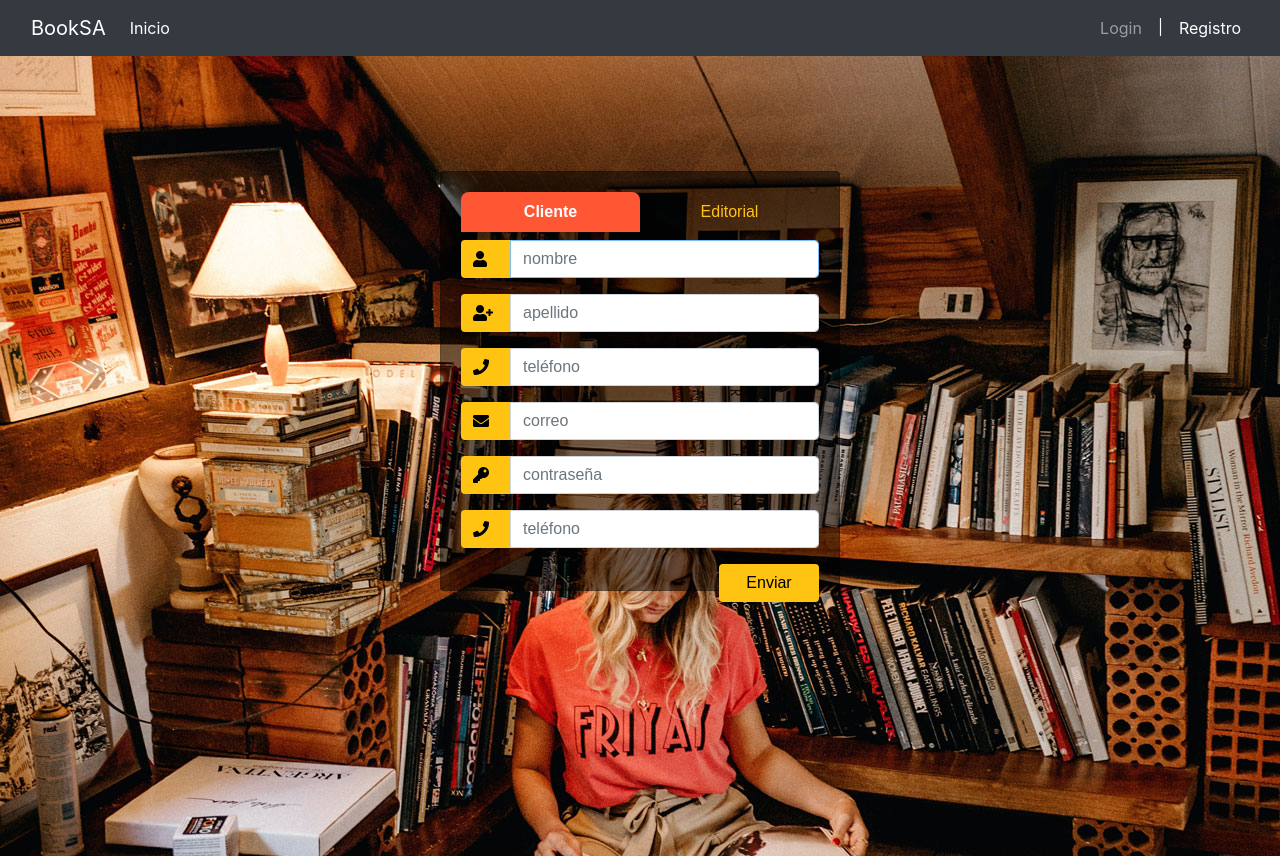
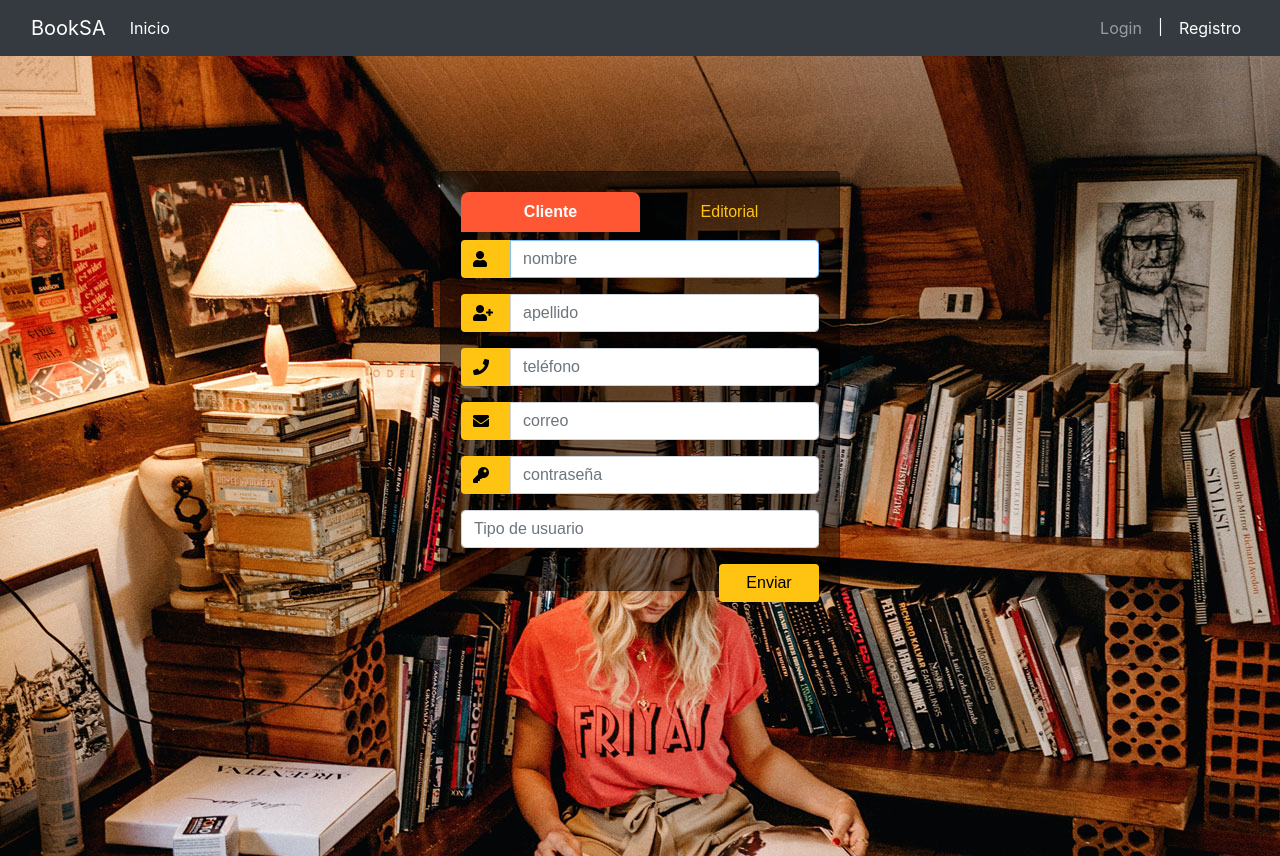
Before and after one commit to echicasprado/SA-junio, an Angular app in the folder Frontend/: page /registro in a window 1280 px wide. Built offline with nearby package versions, Linux system fonts and the light colour scheme.

Commit message:
tipo de usuario

```diff
--- a/Frontend/src/app/registro/registro.component.html
+++ b/Frontend/src/app/registro/registro.component.html
@@ -99,11 +99,7 @@
               </div>
 
                   <div class="input-group form-group">
-                    <div class="input-group-prepend">
-                      <span class="input-group-text"
-                        ><i class="fas fa-phone"></i
-                      ></span>
-                    </div>
+
                     <input
                       [class.is-invalid]="
                         myForm.get('userType').touched &&
@@ -111,7 +107,7 @@
                       "
                       type="text"
                       class="form-control"
-                      placeholder="teléfono"
+                      placeholder="Tipo de usuario"
                       formControlName="userType"
                       autofocus
                     />
```
